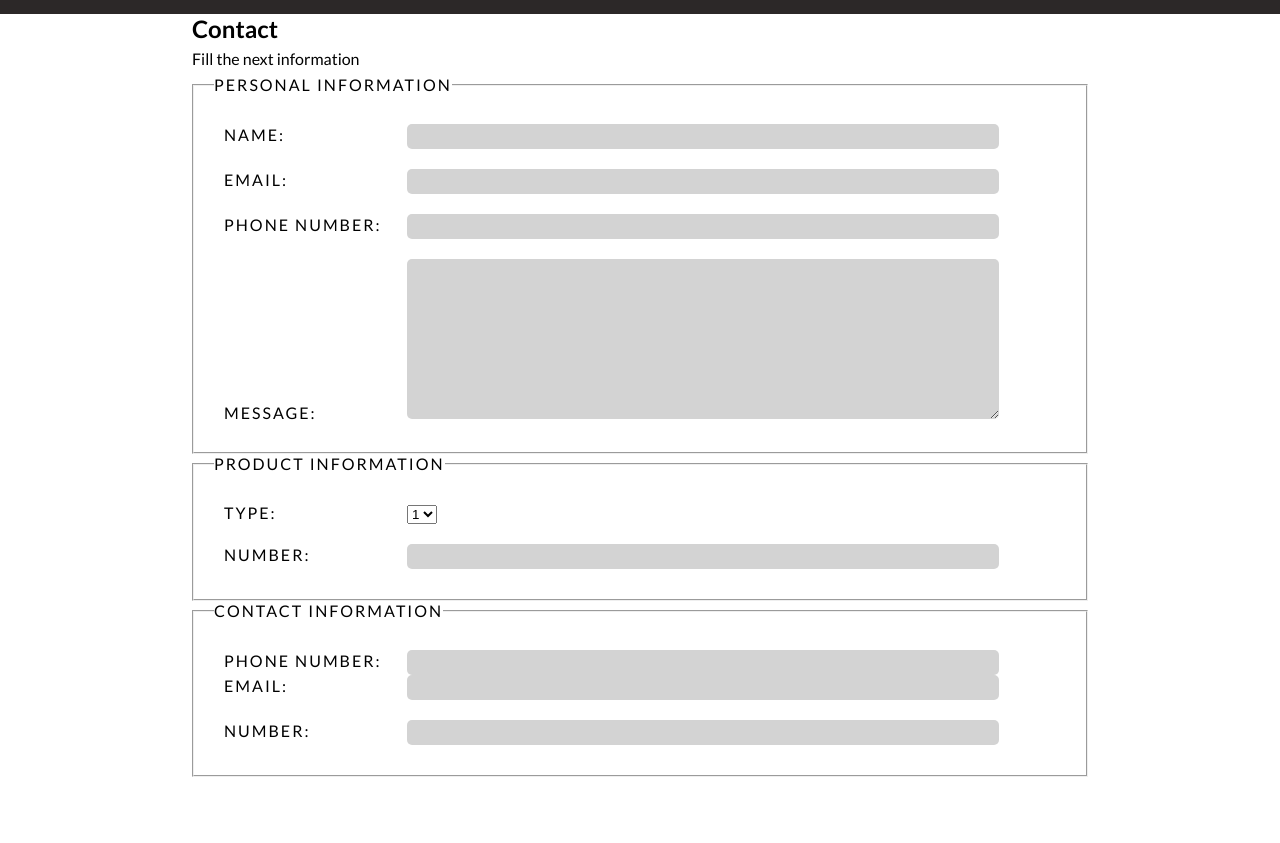
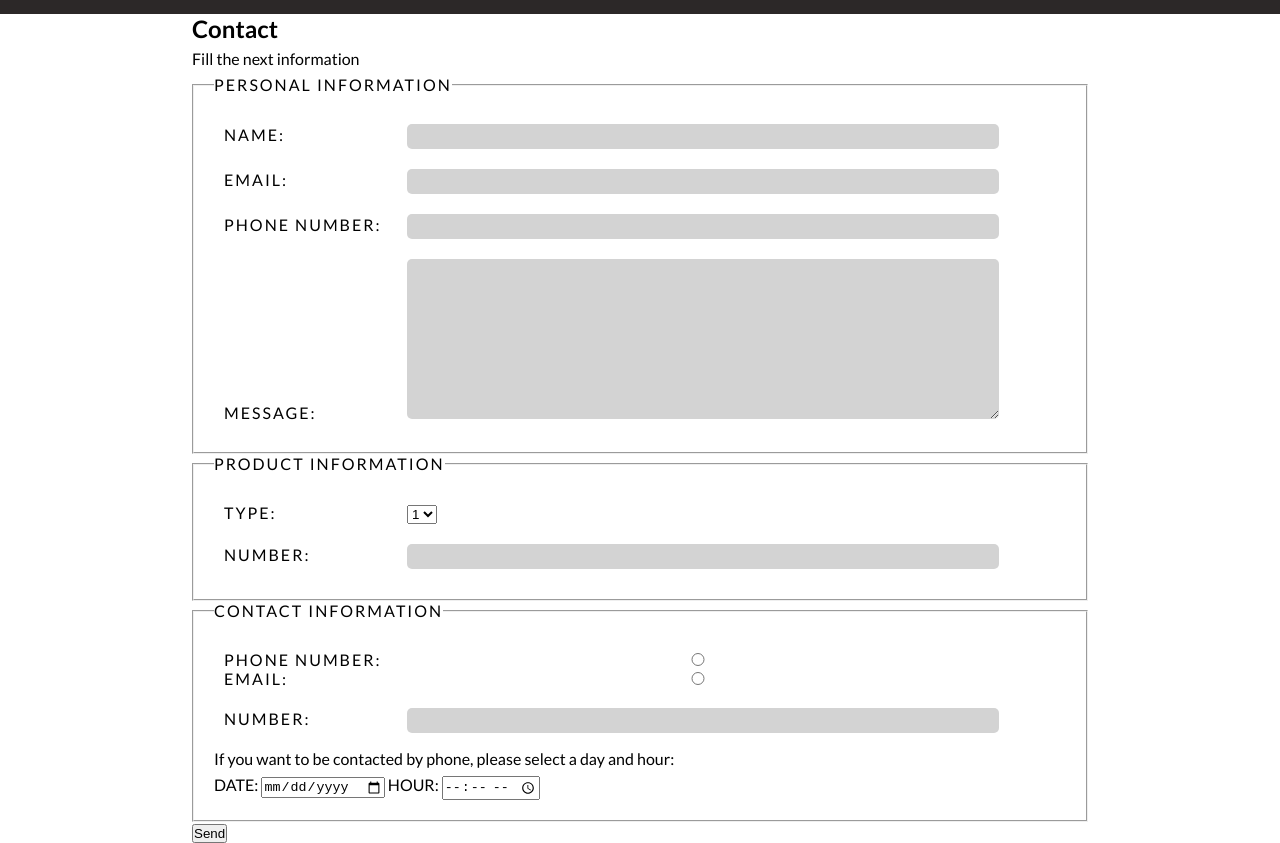
Before and after one commit to am-garcia/realEstate, a plain HTML site: page contact.html in a window 1280 px wide. Shown: the part 86-929 px from the top of the page. Before the commit the page ends 863 px from the top, so only its background shows below. Drawn offline with Linux system fonts and the light colour scheme.

Commit message:
contact page

```diff
--- a/contact.html
+++ b/contact.html
@@ -16,7 +16,6 @@
         <div class="bar">
             <h1>Real Estate</h1>
             <nav>
-                <a href="index.html">Home</a>
                 <a href="about.html">About Us</a>
                 <a href="blog.html">Blog</a>
                 <a href="contact.html">Contact</a>
@@ -54,7 +53,7 @@
             <div>
                 <div class="input-container">
                     <label>Type:</label>
-                    <select>
+                    <select name="select an option">
                         <option value="opt1">1</option>
                         <option value="opt2">2</option>
                         <option value="opt3">3</option>
@@ -71,16 +70,24 @@
             <div>
                 <div class="input-container">
                     <label>Phone Number:</label>
-                    <input type="tel">
+                    <input type="radio">
                     <label>Email:</label>
-                    <input type="email">
+                    <input type="radio">
                 </div>
                 <div class="input-container">
                     <label>Number:</label>
                     <input type="tel">
                 </div>
+                <div>
+                    <p>If you want to be contacted by phone, please select a day and hour:</p>
+                    <label>DATE:</label>
+                    <input type="date">
+                    <label>HOUR:</label>
+                    <input type="time">
+                </div>
             </div>
         </fieldset>
+        <button>Send</button>
     </main>
 
 </body>
```
